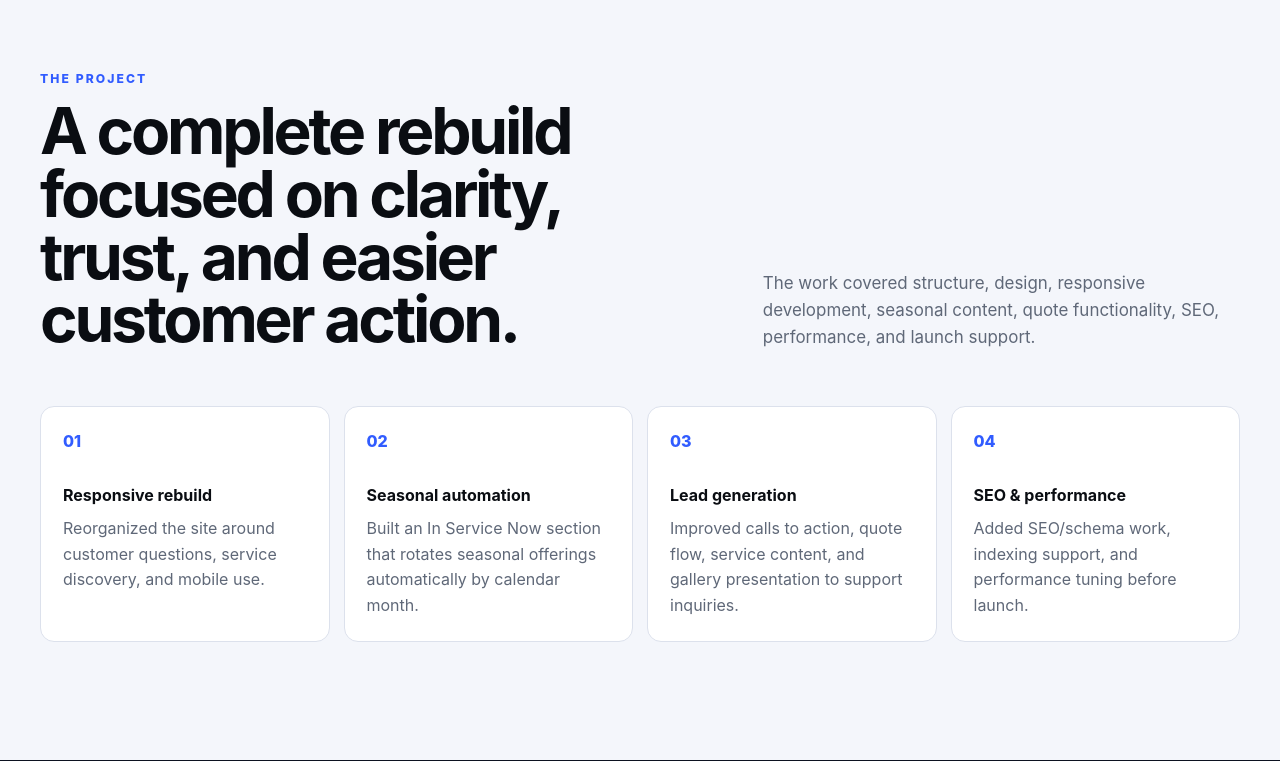
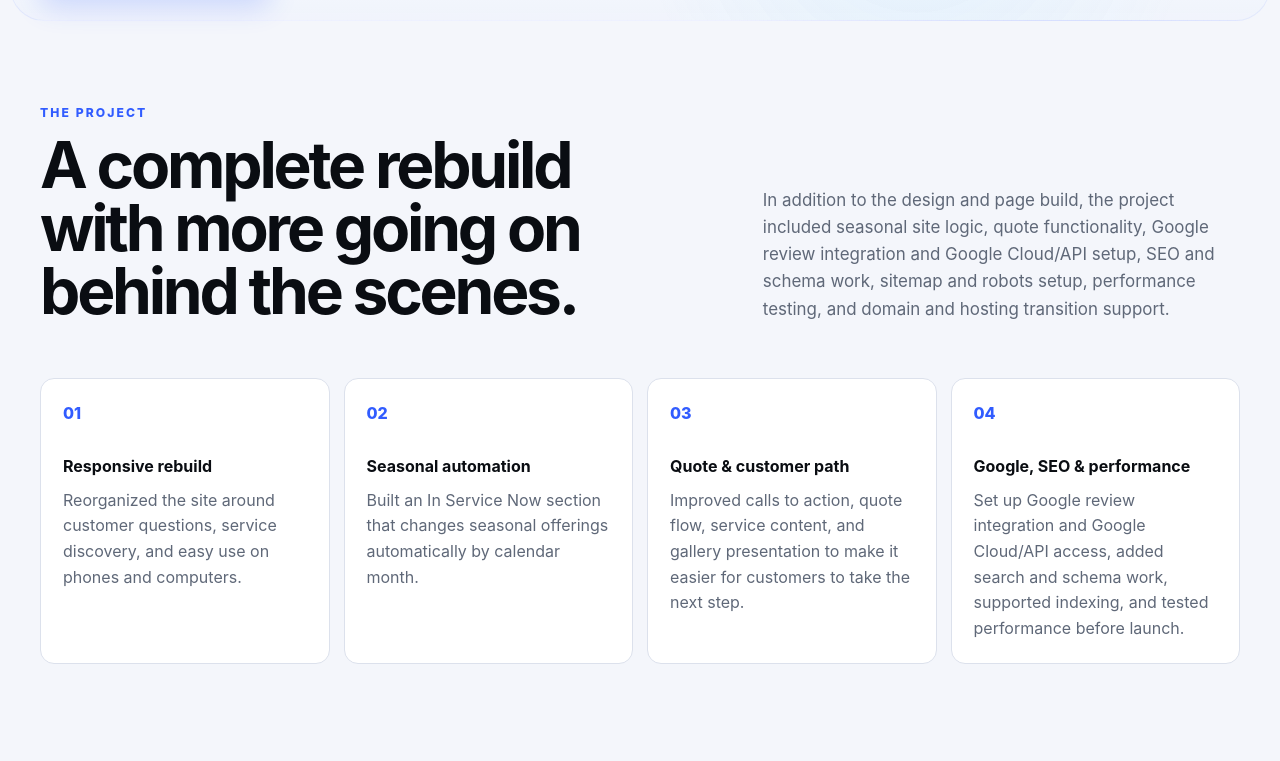
Before and after one commit to reaaland/pawcircle-llc-site, a Next.js app: page /work/minnlawn in a window 1280 px wide. Shown: the part 639-1400 px from the top of the page. Built offline with nearby package versions, Linux system fonts and the light colour scheme.

Commit message:
Explain Minnlawn custom project scope

```diff
--- a/app/work/minnlawn/page.tsx
+++ b/app/work/minnlawn/page.tsx
@@ -2,15 +2,15 @@ import Link from "next/link";
 import type { Metadata } from "next";
 
 export const metadata: Metadata = {
-  title: "Minnlawn Case Study",
+  title: "Minnlawn Website Case Study",
   alternates: { canonical: "/work/minnlawn" },
 };
 
 const highlights = [
-  ["01", "Responsive rebuild", "Reorganized the site around customer questions, service discovery, and mobile use."],
-  ["02", "Seasonal automation", "Built an In Service Now section that rotates seasonal offerings automatically by calendar month."],
-  ["03", "Lead generation", "Improved calls to action, quote flow, service content, and gallery presentation to support inquiries."],
-  ["04", "SEO & performance", "Added SEO/schema work, indexing support, and performance tuning before launch."],
+  ["01", "Responsive rebuild", "Reorganized the site around customer questions, service discovery, and easy use on phones and computers."],
+  ["02", "Seasonal automation", "Built an In Service Now section that changes seasonal offerings automatically by calendar month."],
+  ["03", "Quote & customer path", "Improved calls to action, quote flow, service content, and gallery presentation to make it easier for customers to take the next step."],
+  ["04", "Google, SEO & performance", "Set up Google review integration and Google Cloud/API access, added search and schema work, supported indexing, and tested performance before launch."],
 ] as const;
 
 export default function MinnlawnCaseStudyPage() {
@@ -20,7 +20,7 @@ export default function MinnlawnCaseStudyPage() {
         <p className="eyebrow">CASE STUDY · MINNLAWN LAWN & LANDSCAPE</p>
         <h1>Moving beyond the limits of a template.</h1>
         <p className="lede page-lede">
-          Minnlawn already had a functioning website and steady traffic, but the GoDaddy template system limited how clearly the business could present its services, seasonal work, projects, and quote process.
+          Minnlawn already had a functioning website and steady traffic, but the GoDaddy template system limited the design, features, and changes the business wanted to make. The project became a full custom rebuild rather than a simple refresh.
         </p>
         <div className="actions">
           <a className="button button-dark" href="https://minnlawn.com" target="_blank" rel="noreferrer">
@@ -34,10 +34,10 @@ export default function MinnlawnCaseStudyPage() {
         <div className="section-heading">
           <div>
             <p className="eyebrow">THE PROJECT</p>
-            <h2>A complete rebuild focused on clarity, trust, and easier customer action.</h2>
+            <h2>A complete rebuild with more going on behind the scenes.</h2>
           </div>
           <p>
-            The work covered structure, design, responsive development, seasonal content, quote functionality, SEO, performance, and launch support.
+            In addition to the design and page build, the project included seasonal site logic, quote functionality, Google review integration and Google Cloud/API setup, SEO and schema work, sitemap and robots setup, performance testing, and domain and hosting transition support.
           </p>
         </div>
 
@@ -85,10 +85,13 @@ export default function MinnlawnCaseStudyPage() {
       </section>
 
       <section className="cta shell">
-        <p className="eyebrow">START A PROJECT</p>
-        <h2>Have an idea for your website?</h2>
-        <p>Tell me what you want your site to do better and we can start there.</p>
-        <Link className="button button-dark" href="/contact">Start a conversation</Link>
+        <p className="eyebrow">PROJECT SCOPE & PRICING</p>
+        <h2>Why would a project like Minnlawn cost more than a simple website?</h2>
+        <p>The pricing page breaks down what is included at different project levels and why custom features, integrations, search work, and launch support add to the scope.</p>
+        <div className="actions">
+          <Link className="button button-dark" href="/pricing">See pricing</Link>
+          <Link className="button button-light" href="/contact">Request a written estimate</Link>
+        </div>
       </section>
     </main>
   );
```
